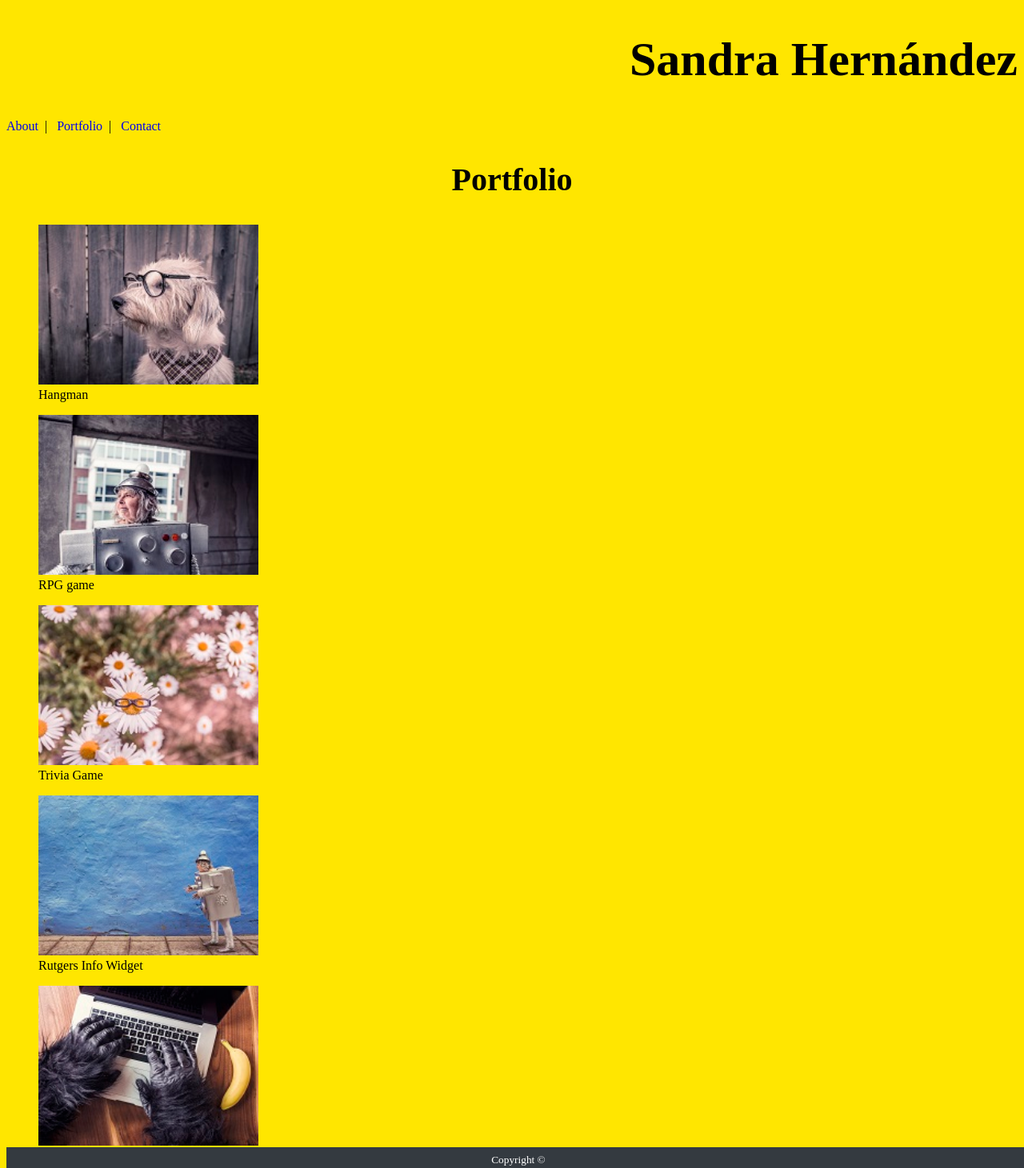
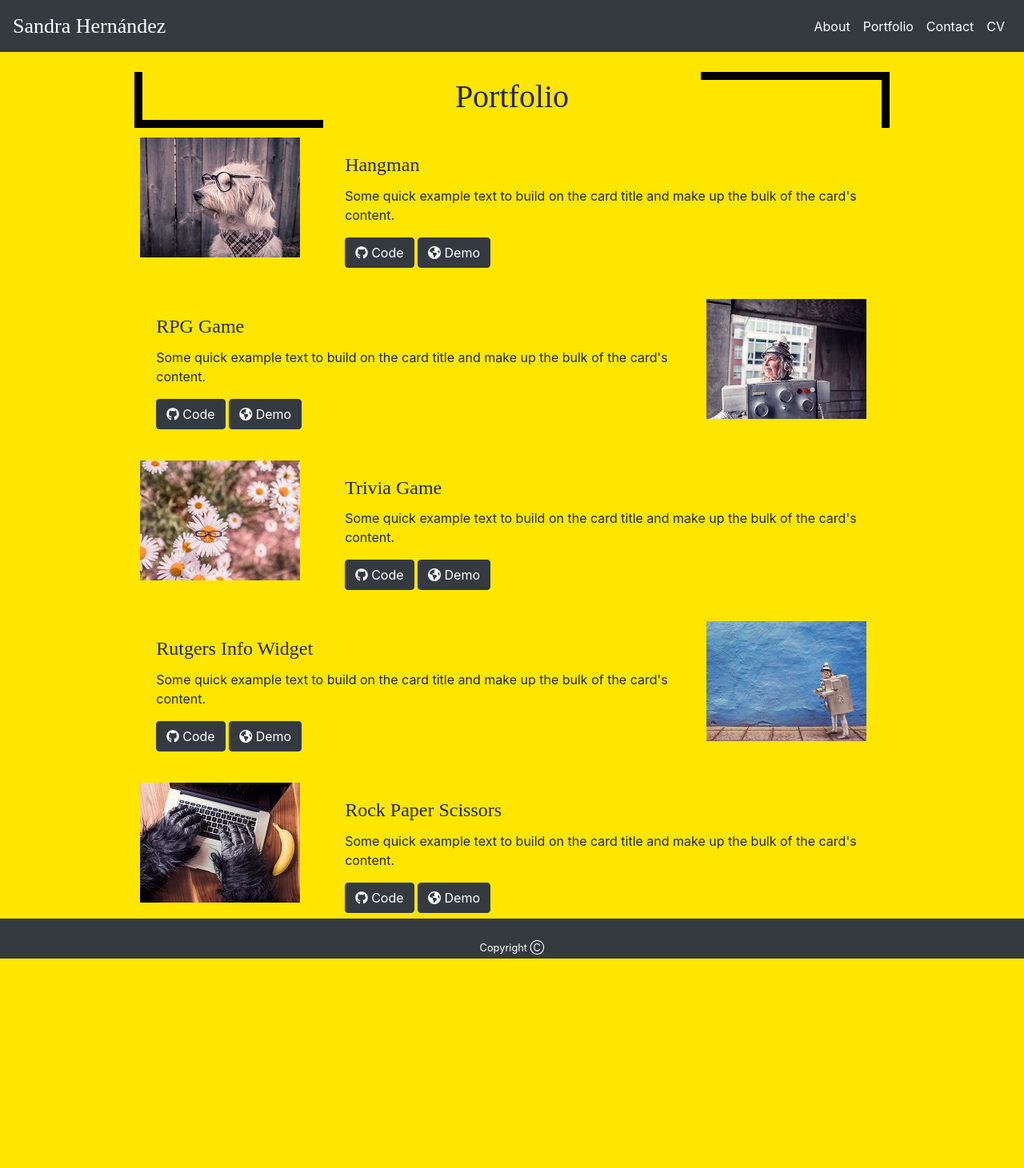
Before and after one commit to sahernandezr/Responsive-Portfolio, a plain HTML site: page portfolio.html in a window 1280 px wide. Shown: the top 1461 px of the page at 80% size. After the commit the page ends 1201 px from the top, so only its background shows below. Drawn offline with nearby package versions, Linux system fonts and the light colour scheme; a web font is replaced by a local one.

Commit message:
added portfolio page

```diff
--- a/assets/css/style.css
+++ b/assets/css/style.css
@@ -28,6 +28,11 @@ h2 {
     font-family: 'Sura', serif;
     font-size: 40px;
     text-align: center;
+}
+
+h3 {
+    font-family: 'Sura', serif;
+    font-size: 24px;
 }
 
 .navbar-brand {
--- a/portfolio.html
+++ b/portfolio.html
@@ -1,64 +1,135 @@
 <!DOCTYPE html>
-
 <html lang="en">
 <head>
-	<meta charset="UTF-8">
-	<title>Sandra Hernández's Portfolio</title>
-	<link rel="stylesheet" href="assets/css/style.css">
+        <meta charset="UTF-8">
+        <meta name="viewport" content="width=device-width, initial-scale=1.0">
+        <meta http-equiv="X-UA-Compatible" content="ie=edge">
+        <link rel="stylesheet" href="assets/css/reset.css">
+        <link rel="stylesheet" href="https://maxcdn.bootstrapcdn.com/bootstrap/4.0.0/css/bootstrap.min.css">
+
+        <link href="https://fonts.googleapis.com/css?family=Sura:700&display=swap" rel="stylesheet">
+        <link rel="stylesheet" href="assets/css/style.css">
+        <script src="https://kit.fontawesome.com/36bed53145.js"></script>
+        <title>Sandra Hernández</title>
 </head>
+<body>
+        <nav class="navbar sticky-top navbar-expand-md bg-dark navbar-dark">
+                <a class="navbar-brand" href="index.html">Sandra Hernández</a>
+                <button class="navbar-toggler" type="button" data-toggle="collapse" data-target="#collapsibleNavbar">
+                        <span class="navbar-toggler-icon"></span>
+                </button>
+                <div class="collapse navbar-collapse" id="collapsibleNavbar">
+                        <ul class="navbar-nav ml-auto">
+                            <li class="nav-item">
+                                <a class="nav-link" href="index.html">About</a>
+                            </li>
+                            <li class="nav-item">
+                                <a class="nav-link" href="portfolio.html">Portfolio</a>
+                            </li>
+                            <li class="nav-item">
+                                <a class="nav-link" href="contact.html">Contact</a>
+                            </li>
+                            <li class="nav-item">
+                                <a class="nav-link" href="#" download>CV</a>
+                            </li>
+                          </ul>
+                        </div>
+                      </nav>
 
-<body>
-	<header>
-        <div>
-                <div class="name">
-                        <h1>Sandra Hernández</h1>
+        <div class="container">
+            <div class="row">
+                <div class="col-md-2 col-lg-3 frame-down-left">
                 </div>
-                <nav>
-                        <a href="index.html">About</a>&nbsp; | &nbsp;
-                        <a href="portfolio.html">Portfolio</a>&nbsp; | &nbsp;
-                        <a href="contact.html">Contact</a>
-                </nav>
-        </div>
-    </header>
+                <div class="col-sm-12 col-md-8 col-lg-6 name">
+                    <h2>Portfolio</h2>
+                </div>
+                <div class="col-md-2 col-lg-3 frame-top-right">
+                </div>
+            </div>
 
-	<main>
-        <h2 class="section-name">Portfolio</h2>
+            <div class="row">
+                <div class="col-sm-12 col-md-3">
+                    <img class="img-fluid" src="assets/images/portfolio-1-thumb.jpg" alt="Hangman">
+                </div>
+                <div class="col-sm-12 col-md-9">
+                    <div class="card-body">
+                        <h3 class="card-title">Hangman</h3>
+                        <p class="card-text">Some quick example text to build on the card title and make up the bulk of the card's content.</p>
+                        <a href="#" target="_blank"><button type="button" class="btn btn-dark"><i class="fab fa-github"></i> Code</button></a>
+                        <a href="#" target="_blank"><button type="button" class="btn btn-dark"><i class="fas fa-globe-americas"></i> Demo</button></a>
+                    </div>
+                </div>
+            </div>
 
-        <div class="portfolio">
-            <figure class="portfolio-item">
-                <img class="img-portfolio" src="assets/images/portfolio-1-thumb.jpg" alt="Hangman" width="275" height="200"/>
-                <div class="name-portfolio">Hangman</div>
-            </figure>
+            <div class="row">
+                <div class="col-sm-12 col-md-9">
+                    <div class="card-body">
+                        <h3 class="card-title">RPG Game</h3>
+                        <p class="card-text">Some quick example text to build on the card title and make up the bulk of the card's content.</p>
+                        <a href="#" target="_blank"><button type="button" class="btn btn-dark"><i class="fab fa-github"></i> Code</button></a>
+                        <a href="#" target="_blank"><button type="button" class="btn btn-dark"><i class="fas fa-globe-americas"></i> Demo</button></a>
+                    </div>
+                </div>
+                <div class="col-sm-12 col-md-3">
+                    <img class="img-fluid" src="assets/images/portfolio-2-thumb.jpg" alt="RPG Game">
+                </div>
+            </div>
 
-           <figure class="portfolio-item">
-                <img class="img-portfolio" src="assets/images/portfolio-2-thumb.jpg" alt="RPG game" width="275" height="200"/>
-                <div class="name-portfolio">RPG game</div>
-            </figure>
+            <div class="row">
+                <div class="col-sm-12 col-md-3">
+                    <img class="img-fluid" src="assets/images/portfolio-3-thumb.jpg" alt="Trivia Game">
+                </div>
+                <div class="col-sm-12 col-md-9">
+                    <div class="card-body">
+                        <h3 class="card-title">Trivia Game</h3>
+                        <p class="card-text">Some quick example text to build on the card title and make up the bulk of the card's content.</p>
+                        <a href="#" target="_blank"><button type="button" class="btn btn-dark"><i class="fab fa-github"></i> Code</button></a>
+                        <a href="#" target="_blank"><button type="button" class="btn btn-dark"><i class="fas fa-globe-americas"></i> Demo</button></a>
+                    </div>
+                </div>
+            </div>
 
-            <figure class="portfolio-item">
-                <img class="img-portfolio" src="assets/images/portfolio-3-thumb.jpg" alt="Trivia Game" width="275" height="200"/>
-                <div class="name-portfolio">Trivia Game</div>
-            </figure>
+            <div class="row">
+                <div class="col-sm-12 col-md-9">
+                    <div class="card-body">
+                        <h3 class="card-title">Rutgers Info Widget</h3>              <p class="card-text">Some quick example text to build on the card title and make up the bulk of the card's content.</p>
+                        <a href="#" target="_blank"><button type="button" class="btn btn-dark"><i class="fab fa-github"></i> Code</button></a>
+                        <a href="#" target="_blank"><button type="button" class="btn btn-dark"><i class="fas fa-globe-americas"></i> Demo</button></a>
+                    </div>
+                </div>
+                <div class="col-sm-12 col-md-3">
+                    <img class="img-fluid" src="assets/images/portfolio-4-thumb.jpg" alt="Rutgers Info Widget">
+                </div>
+            </div>
 
-            <figure class="portfolio-item">
-                <img class="img-portfolio" src="assets/images/portfolio-4-thumb.jpg" alt="Rutgers Info Widget" width="275" height="200"/>
-                <div class="name-portfolio">Rutgers Info Widget</div>
-            </figure>
+            <div class="row">
+                <div class="col-sm-12 col-md-3">
+                    <img class="img-fluid" src="assets/images/portfolio-5-thumb.jpg" alt="Rock Paper Scissors">
+                </div>
+                <div class="col-sm-12 col-md-9">
+                    <div class="card-body">
+                        <h3 class="card-title">Rock Paper Scissors</h3>
+                        <p class="card-text">Some quick example text to build on the card title and make up the bulk of the card's content.</p>
+                        <a href="#" target="_blank"><button type="button" class="btn btn-dark"><i class="fab fa-github"></i> Code</button></a>
+                        <a href="#" target="_blank"><button type="button" class="btn btn-dark"><i class="fas fa-globe-americas"></i> Demo</button></a>
+                    </div>
+                </div>
+            </div>
 
-            <figure class="portfolio-item">
-                <img class="img-portfolio" src="assets/images/portfolio-5-thumb.jpg" alt="Rock Paper Scissors" width="275" height="200"/>
-                <div class="name-portfolio">Rock Paper Scissors</div>
-            </figure>
+
         </div>
 
-    </main>
 
-	<footer>
-        <div class="footer">
-            <small>Copyright &#169;</small>
-        </div>
-	</footer>
+        <footer class="footer">
+                <div class="container">
+                  <span class="text"><small>Copyright &#9400;</small></span>
+                </div>
+        </footer>
+
+        <!-- Bootstrap Javascript -->
+        <script src="https://code.jquery.com/jquery-3.3.1.slim.min.js" integrity="sha384-q8i/X+965DzO0rT7abK41JStQIAqVgRVzpbzo5smXKp4YfRvH+8abtTE1Pi6jizo" crossorigin="anonymous"></script>
+        <script src="https://cdnjs.cloudflare.com/ajax/libs/popper.js/1.14.7/umd/popper.min.js" integrity="sha384-UO2eT0CpHqdSJQ6hJty5KVphtPhzWj9WO1clHTMGa3JDZwrnQq4sF86dIHNDz0W1" crossorigin="anonymous"></script>
+        <script src="https://stackpath.bootstrapcdn.com/bootstrap/4.3.1/js/bootstrap.min.js" integrity="sha384-JjSmVgyd0p3pXB1rRibZUAYoIIy6OrQ6VrjIEaFf/nJGzIxFDsf4x0xIM+B07jRM" crossorigin="anonymous"></script>
 
 </body>
-
 </html>
```
